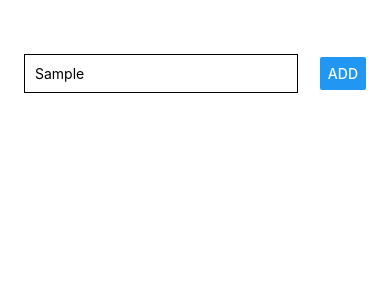
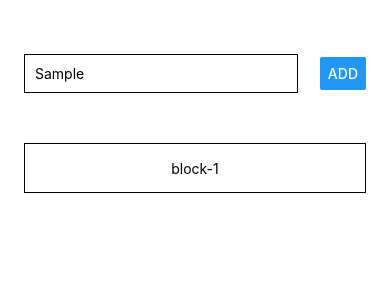
Before and after one commit to mykola-kolomoyets/todo-app-react-native-ts, a React Native app: screen / in a window 390 px wide. Both pictures are taken after typing "Sample" into the empty fields and a click on the button "ADD". Shown: the top 300 px of the page. Built offline with nearby package versions, Linux system fonts and the light colour scheme.

Commit message:
playing with flexbox

```diff
--- a/App.styles.ts
+++ b/App.styles.ts
@@ -15,5 +15,21 @@ export const styles = StyleSheet.create({
     borderColor: '#000000',
     borderWidth: 1,
     padding: 10
+  },
+  squareWrapper: {
+    width: '100%',
+    marginTop: 50,
+    flexDirection: 'row',
+    flexWrap: 'wrap',
+    alignItems: 'stretch'
+  },
+  square: {
+    flexGrow: 1,
+    flexShrink: 1,
+    flexBasis: 100,
+    minHeight: 50,
+    justifyContent: 'center',
+    alignItems: 'center',
+    borderWidth: 1
   }
 });
--- a/App.tsx
+++ b/App.tsx
@@ -1,7 +1,14 @@
+import { useState } from 'react';
 import { Text, View, Button, TextInput } from 'react-native';
 import { styles } from './App.styles';
 
 export default function App() {
+  const [blocks, setBlocks] = useState<string[]>([]);
+
+  const onClick = () => {
+    setBlocks(blocks => [...blocks, `${blocks.length + 1}`]);
+  }
+
   return (
     <View style={styles.wrapper}>
       <View style={styles.container}>
@@ -9,7 +16,18 @@ export default function App() {
           style={styles.input}
           placeholder='Enter the goal'
         />
-        <Button title="ADD" onPress={console.log} />
+        <Button title="ADD" onPress={onClick} />
+      </View>
+
+      <View style={styles.squareWrapper}>
+        {blocks.map((item, index) => (
+          <View
+            style={{ ...styles.square}}
+            key={item + index}
+          >
+            <Text>{`block-${item}`}</Text>
+          </View>
+        ))}
       </View>
     </View>
   );
```
